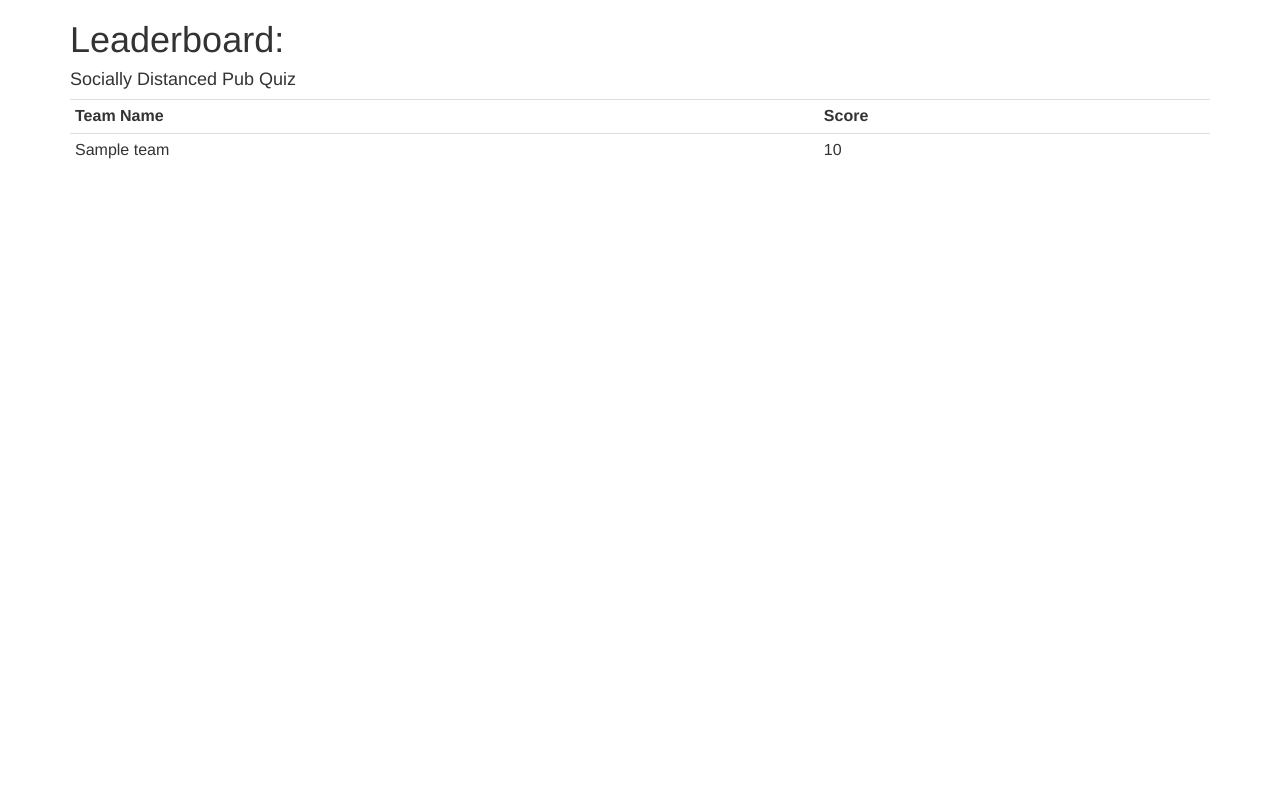
After one commit to davidharrison92/sociallydistantpubquiz, a PHP site: page /leaderboard.php in a window 1280 px wide. The commit adds this page. Run offline with PHP 8.4, Linux system fonts and the light colour scheme; tables that the repository leaves empty or names only in its code hold one stand-in row (values such as "Sample post"); a stand-in replaces the project's code that opens the database connection.

Commit message:
Leaderboard added to front page

```diff
--- a/answersheet.php
+++ b/answersheet.php
@@ -9,7 +9,7 @@ include ("db/db_config.php");
 	<div class="form-inline">
 
 	<div class="form-group">
-		<label for="teamname">Pick Team</label>
+		<label for="teamname">Team Name</label>
 		<select class="form-control" id="teamname" name="teamID">
 	<?php foreach($teams_list as $team){
 		echo '<option value="' . $team["team_id"] . '">' . $team["team_name"] . "</option>";
@@ -94,6 +94,7 @@ include ("db/db_config.php");
 
   	</table>
   <input type="hidden" id="roundnumber" name="round_number" value=<?php echo '"'.$current_round.'"'; ?>>
+
   <div class="form-group">
     <div class="col-sm-offset-2 col-sm-10">
       <button type="submit" class="btn btn-default">Submit</button>
--- /dev/null
+++ b/db/build_leaderboard.php
@@ -0,0 +1,31 @@
+<?php
+include("db/db_config.php");
+
+// this just spits out a table.
+
+$lbq = "select
+	t.team_name, sum(s.Score) as 'Score'
+	FROM teams t
+	JOIN team_round_scores s on s.teamID = t.team_id
+	GROUP by team_name, t.team_id
+	ORDER BY sum(s.Score) desc" ;
+
+
+$result = mysqli_query($conn, $lbq);
+$rows = array();
+while($row = $result->fetch_assoc()){
+	$leaderboard[] = $row;
+};
+
+
+
+foreach($leaderboard as $lb){
+	?>
+
+<tr>
+	<td><?php echo $lb["team_name"];?></td>
+	<td><?php echo $lb["Score"];?> </td>
+</tr>
+
+	<?php
+}
--- /dev/null
+++ b/leaderboard.php
@@ -0,0 +1,27 @@
+<?php
+include("db/db_config.php");
+?>
+<head>
+    <title>Socially Distant Pub Quiz</title>
+<link rel="stylesheet" href="https://maxcdn.bootstrapcdn.com/bootstrap/3.3.7/css/bootstrap.min.css" integrity="sha384-BVYiiSIFeK1dGmJRAkycuHAHRg32OmUcww7on3RYdg4Va+PmSTsz/K68vbdEjh4u" crossorigin="anonymous">
+
+</head>
+<body>
+<div class="container">
+
+<h1>Leaderboard:</h1>
+<h4>Socially Distanced Pub Quiz</h4>
+
+
+<table class="table table-condensed table-hover">
+<tr>
+	<td><strong>Team Name</strong></td>
+	<td><strong>Score</strong></td>
+<?php include("db/build_leaderboard.php"); ?>
+
+</table>
+
+
+</div> <!-- end container -->
+</body>
+</html>
```
Also changed, not shown: build_leaderboard.php (added, +31 -0 lines), db/get_teams.php (added, +16 -0 lines), index.php (+15 -3 lines), 2 other files.
